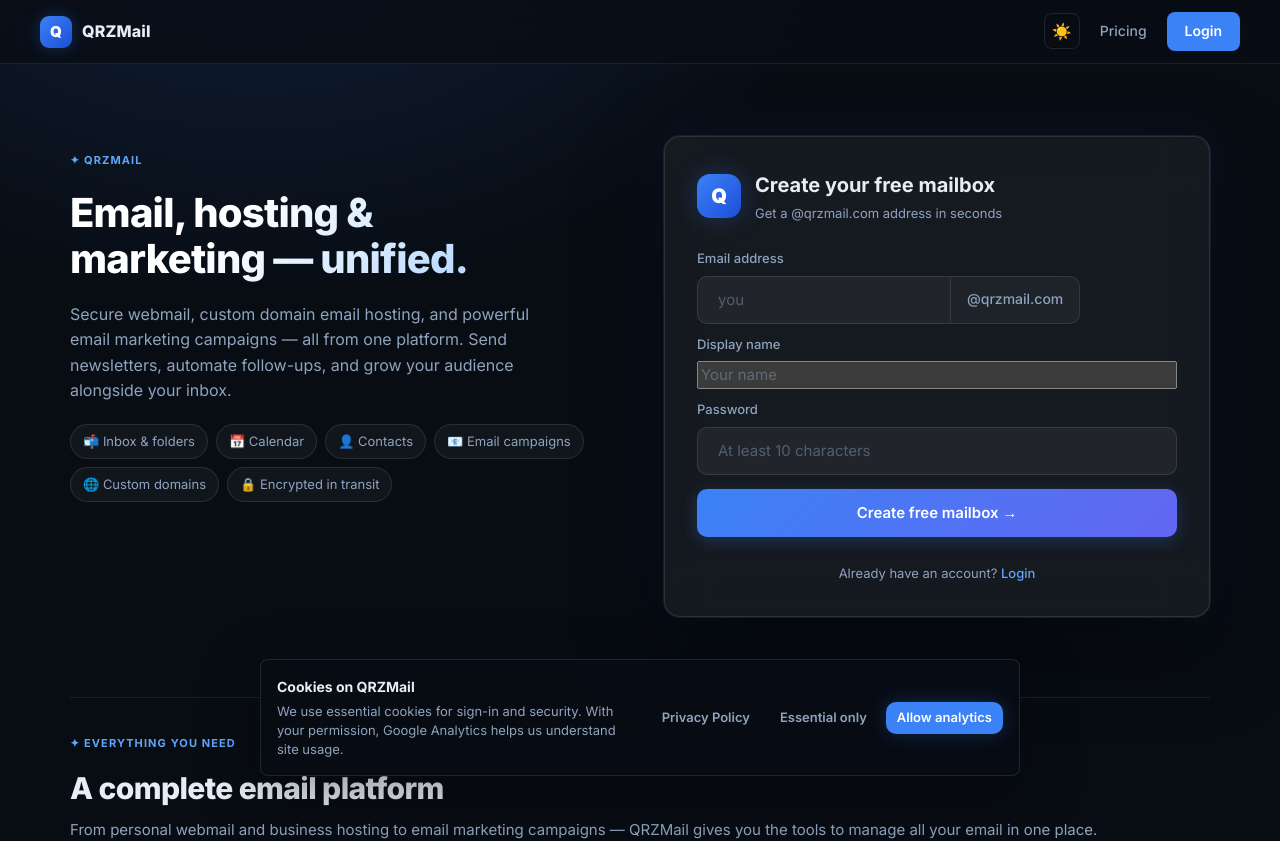
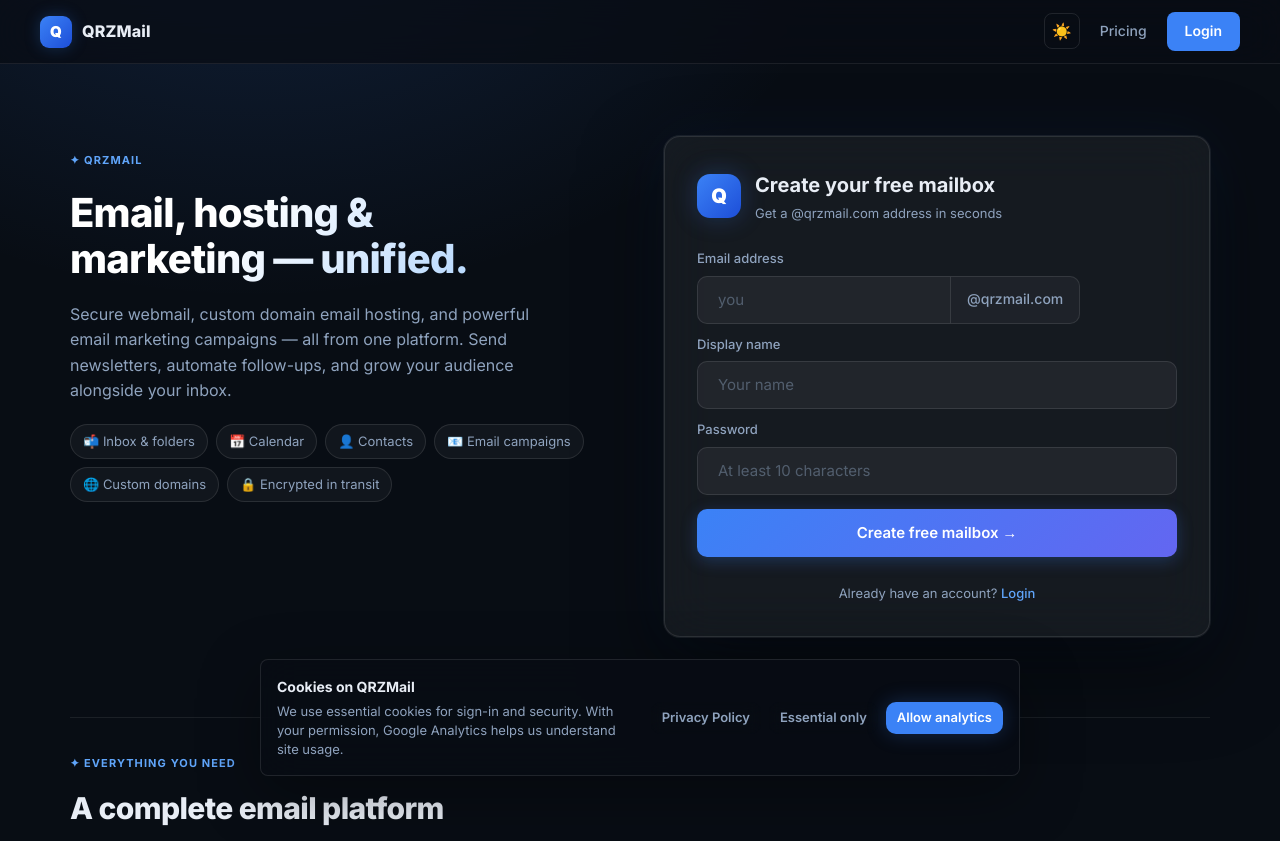
Before and after one commit to ndel/qrzmail, a Next.js app: page / in a window 1280 px wide. Shown: the top 841 px of the page. Built offline with nearby package versions, Linux system fonts and the light colour scheme; no server answers; the database is empty.

Commit message:
fix: add explicit type=text to Display name input for consistent styling

```diff
--- a/app/components/home-signup-form.tsx
+++ b/app/components/home-signup-form.tsx
@@ -108,6 +108,7 @@ export default function HomeSignupForm() {
         <input
           id="home-signup-name"
           name="name"
+          type="text"
           autoComplete="name"
           maxLength={80}
           placeholder="Your name"
```
